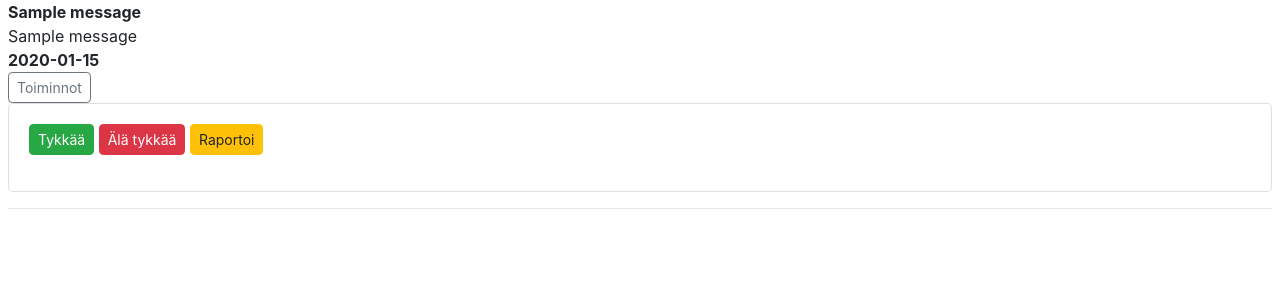
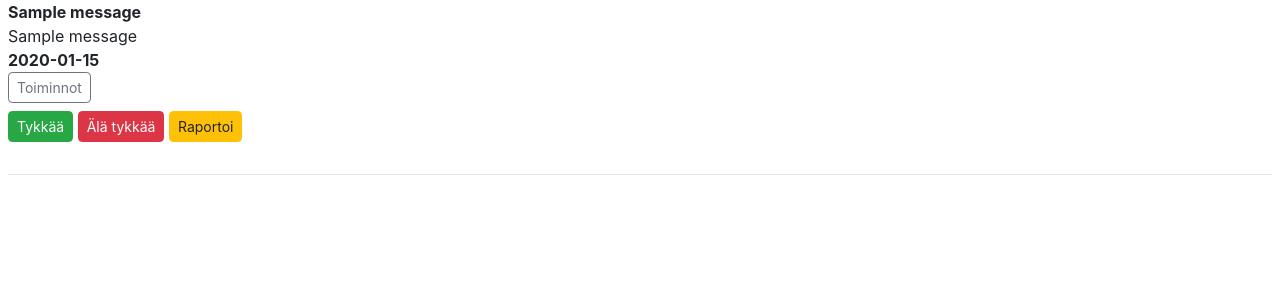
Before and after one commit to roni-b/tsoha-2022_chat-app, a Flask app: template templates/messages.html in a window 1280 px wide, after a click on "Toiminnot". Shown: the top 300 px of the page. Run offline with Flask 2, Linux system fonts and the light colour scheme; the template is opened without the code that fills it: most values are stand-ins (such as "Sample title", 1, 10 or a date in 2020); some libraries are stand-ins or nearby versions.

Commit message:
Improve layout

```diff
--- a/static/custom.css
+++ b/static/custom.css
@@ -37,3 +37,9 @@ body {
     margin-left: .5em;
     margin-right: .5em;
 }
+.card-body{
+    margin-top: .5em;
+    border-radius: 0%;
+    padding: 0%;
+    border: none;
+}
```
